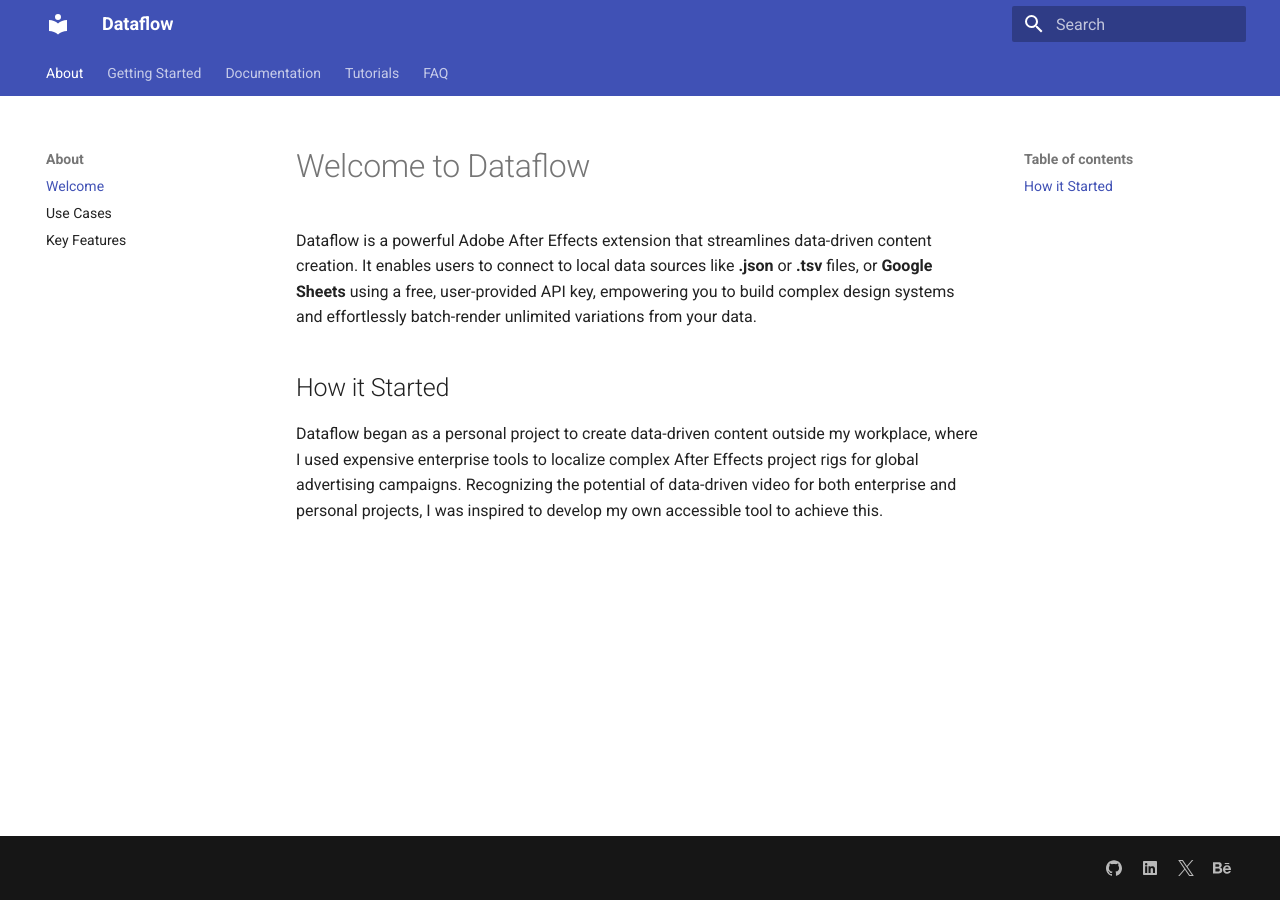
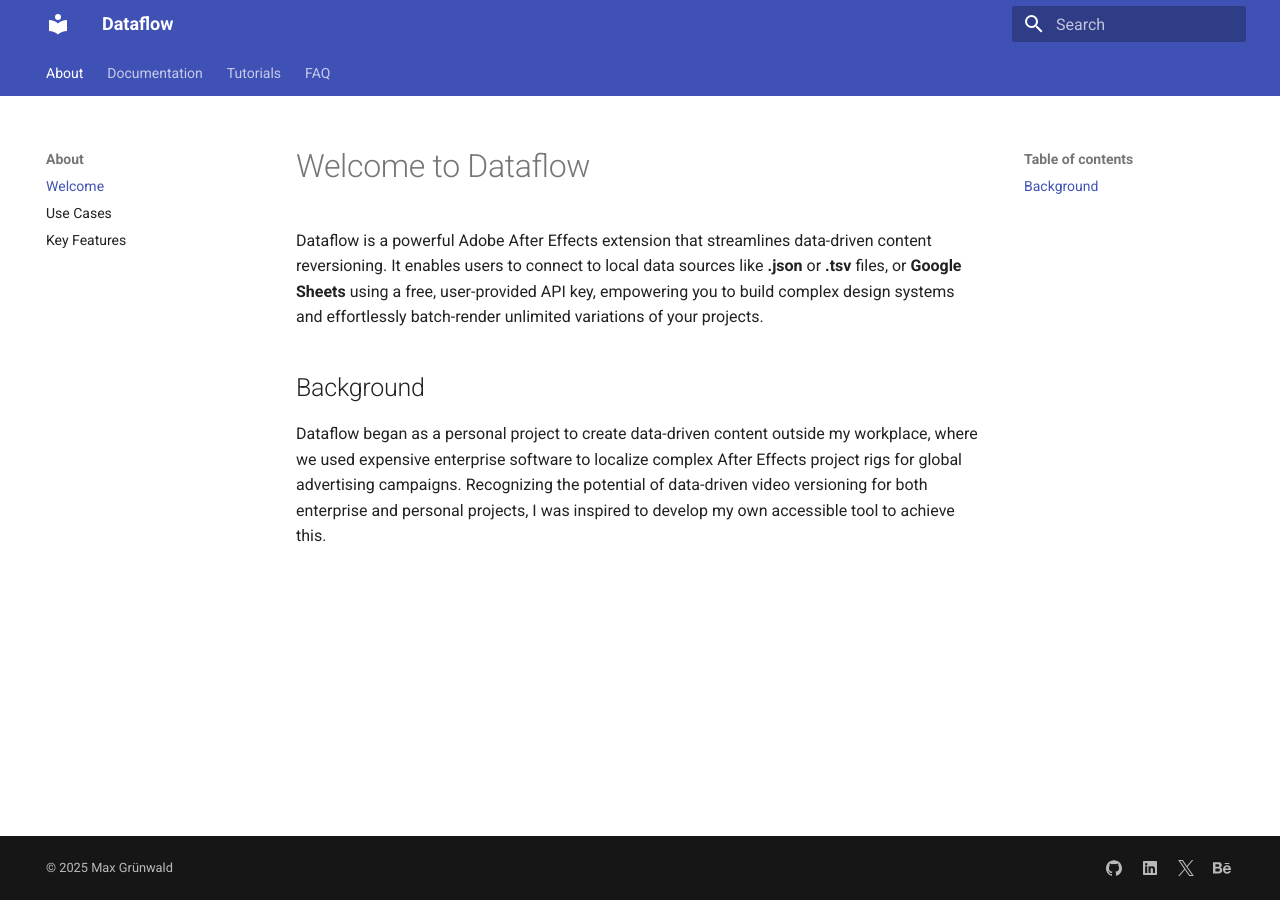
Before and after one commit to fledermoys/dataflow-documentation, an MkDocs documentation site: the page built from docs/index.md, in a window 1280 px wide. Built offline with MkDocs 1.6.1 and Material for MkDocs 9.7.7, drawn with Linux system fonts in a browser that asks for light colours.

Commit message:
put getting started into documentation tab

```diff
--- a/docs/index.md
+++ b/docs/index.md
@@ -1,6 +1,6 @@
 # Welcome to Dataflow
 
-Dataflow is a powerful Adobe After Effects extension that streamlines data-driven content creation. It enables users to connect to local data sources like **.json** or **.tsv** files, or **Google Sheets** using a free, user-provided API key, empowering you to build complex design systems and effortlessly batch-render unlimited variations from your data.
+Dataflow is a powerful Adobe After Effects extension that streamlines data-driven content reversioning. It enables users to connect to local data sources like **.json** or **.tsv** files, or **Google Sheets** using a free, user-provided API key, empowering you to build complex design systems and effortlessly batch-render unlimited variations of your projects.
 
-## How it Started
-Dataflow began as a personal project to create data-driven content outside my workplace, where I used expensive enterprise tools to localize complex After Effects project rigs for global advertising campaigns. Recognizing the potential of data-driven video for both enterprise and personal projects, I was inspired to develop my own accessible tool to achieve this.
+## Background
+Dataflow began as a personal project to create data-driven content outside my workplace, where we used expensive enterprise software to localize complex After Effects project rigs for global advertising campaigns. Recognizing the potential of data-driven video versioning for both enterprise and personal projects, I was inspired to develop my own accessible tool to achieve this.
--- a/mkdocs.yml
+++ b/mkdocs.yml
@@ -25,8 +25,8 @@
     - Welcome: index.md
     - Use Cases: about/use-cases.md
     - Key Features: about/features.md
-  - Getting Started: getting-started/getting-started.md
   - Documentation:
+    - Getting Started: documentation/getting-started.md
     - Release Notes: documentation/release-notes.md
     - Data Sources: documentation/data-sources.md
     - Agent: documentation/agent.md
@@ -52,3 +52,6 @@
   - pymdownx.inlinehilite
   - pymdownx.snippets
   - pymdownx.superfences
+
+copyright:
+  © 2025 <a href="https://www.linkedin.com/in/max-gr%C3%BCnwald-437692225/" tarfget="_blank" rel="noopener">Max Grünwald</a>
```
Also changed, not shown: docs/documentation/getting-started.md (renamed from docs/getting-started/getting-started.md).
